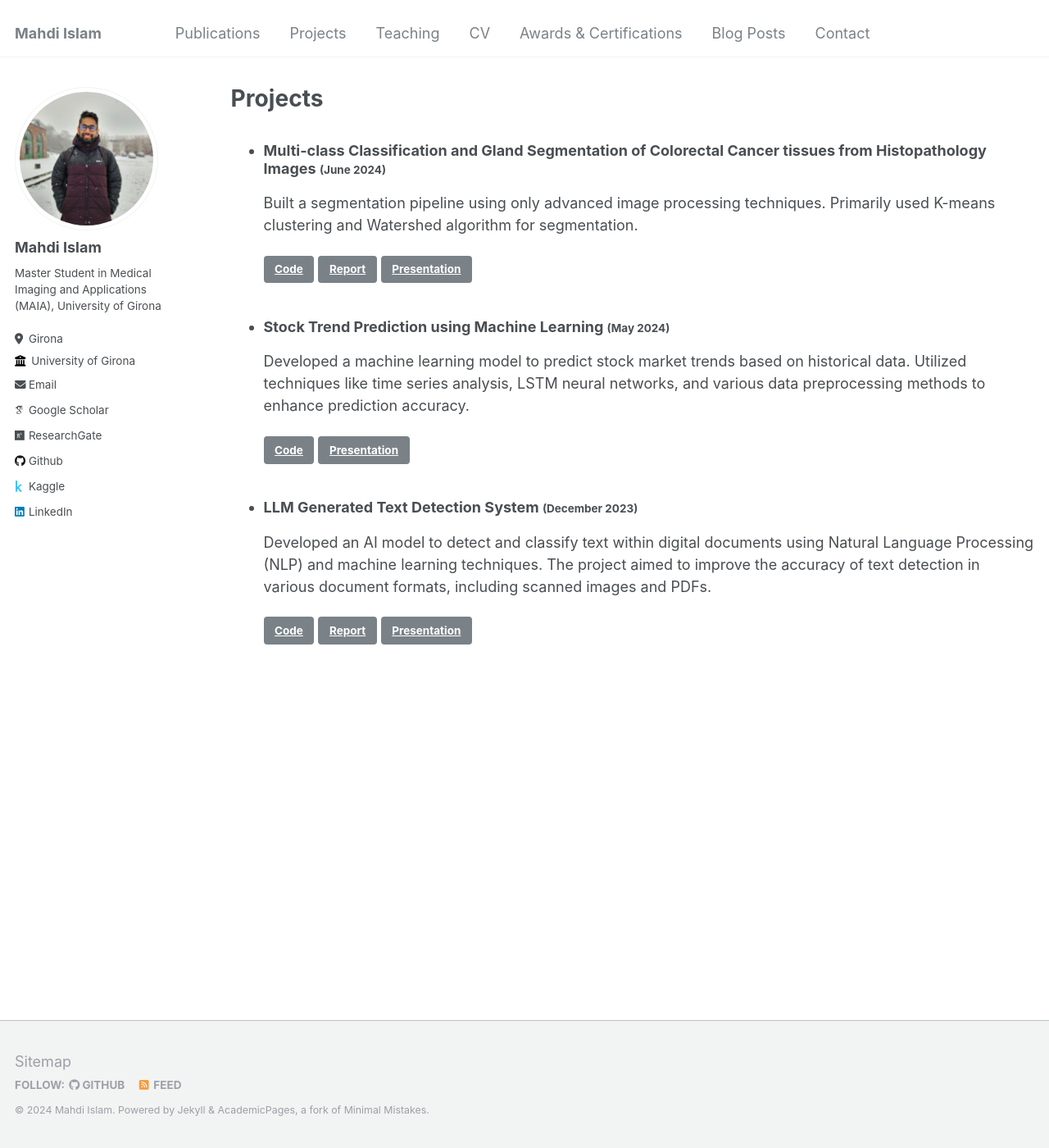
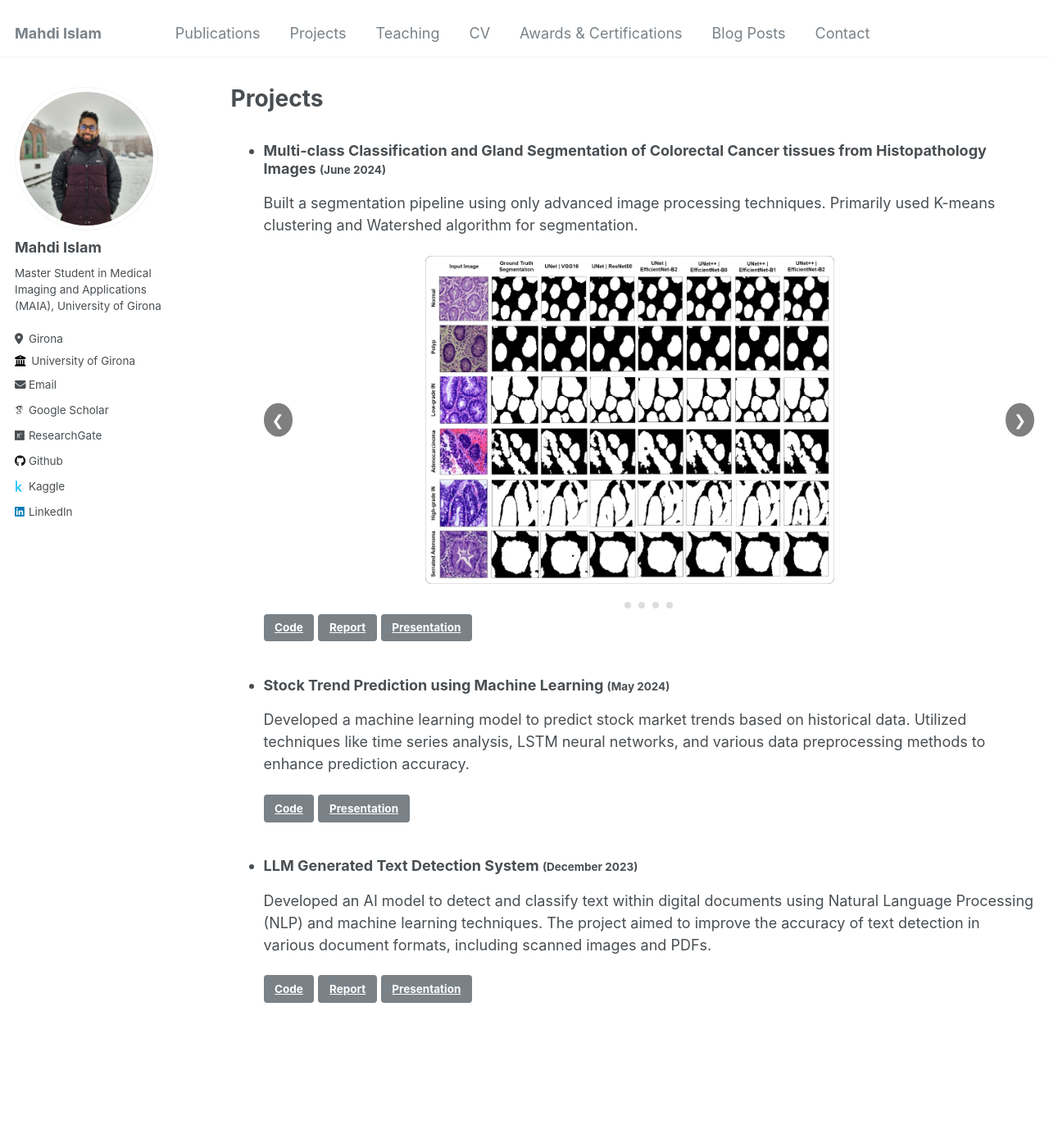
Before and after one commit to mahdiislam79/mahdiislam79.github.io, a Jekyll site: the page built from _pages/projects.md, in a window 1280 px wide and 1400 px high. Shown: the whole window at 82% size. Built offline with Jekyll 4.4.1, drawn with Linux system fonts in a browser that asks for light colours; some web fonts are replaced.

Commit message:
Major updates in project by adding images.

```diff
--- a/_pages/projects.md
+++ b/_pages/projects.md
@@ -11,6 +11,26 @@ author_profile: true
 <li>
    <h3>{{ project.title }} <small>({{ project.date | date: "%B %Y" }})</small></h3>
    <p>{{ project.description }}</p>
+   {% if project.images %}
+     <div class="project-images">
+       {% for image in project.images %}
+         <div class="project-image-container">
+           <img src="{{ image }}" alt="{{ project.title }}" class="project-image">
+         </div>
+       {% endfor %}
+       <!-- Navigation Arrows -->
+       <div class="carousel-nav">
+         <button class="prev">❮</button>
+         <button class="next">❯</button>
+       </div>
+     </div>
+     <!-- Scroll Indicators -->
+     <div class="scroll-indicators">
+       {% for image in project.images %}
+         <span class="indicator"></span>
+       {% endfor %}
+     </div>
+   {% endif %}
    {% if project.code_url %}
       <a href="{{ project.code_url }}" class="btn">Code</a>
    {% endif %}
--- a/_sass/_custom.scss
+++ b/_sass/_custom.scss
@@ -1,18 +1,67 @@
-.btn {
-    text-decoration: none; /* Removes underline */
-    background-color: #87CEEB; /* Mild blue color */
-    border: none;
-    color: white;
-    padding: 10px 20px;
-    text-align: center;
-    text-decoration: none;
-    display: inline-block;
-    font-size: 16px;
-    margin: 4px 2px;
-    cursor: pointer;
-    border-radius: 5px; /* Rounded corners */
+.project-images {
+  display: flex;
+  overflow-x: auto;
+  scroll-snap-type: x mandatory;
+  width: 100%;
+  position: relative;
 }
 
-.btn:hover {
-    background-color: #4682B4; /* Darker blue on hover */
+.project-image-container {
+  scroll-snap-align: start;
+  flex-shrink: 0;
+  width: 95%; /* Slightly smaller width to show part of the next image */
+  box-sizing: border-box;
+  margin-right: 5%; /* Space between images */
 }
+
+.project-image {
+  max-width: 100%;
+  height: auto;
+  max-height: 400px; /* Adjust to make images smaller */
+  margin: auto;
+  display: block;
+  object-fit: contain;
+  border-radius: 5px;
+  cursor: pointer;
+}
+
+/* Optional: Scroll Arrows */
+.carousel-nav {
+  position: absolute;
+  top: 50%;
+  width: 100%;
+  display: flex;
+  justify-content: space-between;
+  transform: translateY(-50%);
+  pointer-events: none;
+}
+
+.carousel-nav button {
+  pointer-events: all;
+  background: rgba(0, 0, 0, 0.5);
+  color: white;
+  border: none;
+  padding: 10px;
+  cursor: pointer;
+  border-radius: 50%;
+}
+
+/* Optional: Scroll Indicators */
+.scroll-indicators {
+  text-align: center;
+  margin-top: 10px;
+}
+
+.scroll-indicators span {
+  display: inline-block;
+  width: 8px;
+  height: 8px;
+  margin: 0 2px;
+  background-color: #ddd;
+  border-radius: 50%;
+  cursor: pointer;
+}
+
+.scroll-indicators span.active {
+  background-color: #666;
+}
--- a/assets/css/main.scss
+++ b/assets/css/main.scss
@@ -39,3 +39,4 @@
 @import "vendor/font-awesome/brands";
 @import "vendor/magnific-popup/magnific-popup";
 @import "print";
+@import "custom";
```
Also changed, not shown: _includes/carousel.html (added, +19 -0 lines), _layouts/project.html (+8 -0 lines), _projects/colorectal_cancer.md (+5 -0 lines), assets/js/_main.js (+38 -0 lines), _includes/scripts.html (line endings or trailing spaces), images/colorectal_cancer/High_Grade_IN_and_Adenocarcinoma_outputs_Image_Processing.jpg (added), images/colorectal_cancer/Low_Grade_IN_and_Serrated_Adenoma_output_samples_Image_Processing.jpg (added), images/colorectal_cancer/Normal_and_Polyp_output_samples_Image_Processing.jpg (added), images/colorectal_cancer/Output_samples_of_all_classes_Deep_Learning.jpg (added), images/colorectal_cancer/Train Loss.png (added), images/colorectal_cancer/Valid Dice.png (added), images/colorectal_cancer/Valid Jaccard.png (added), images/colorectal_cancer/Valid Loss.png (added), 2 other files.
